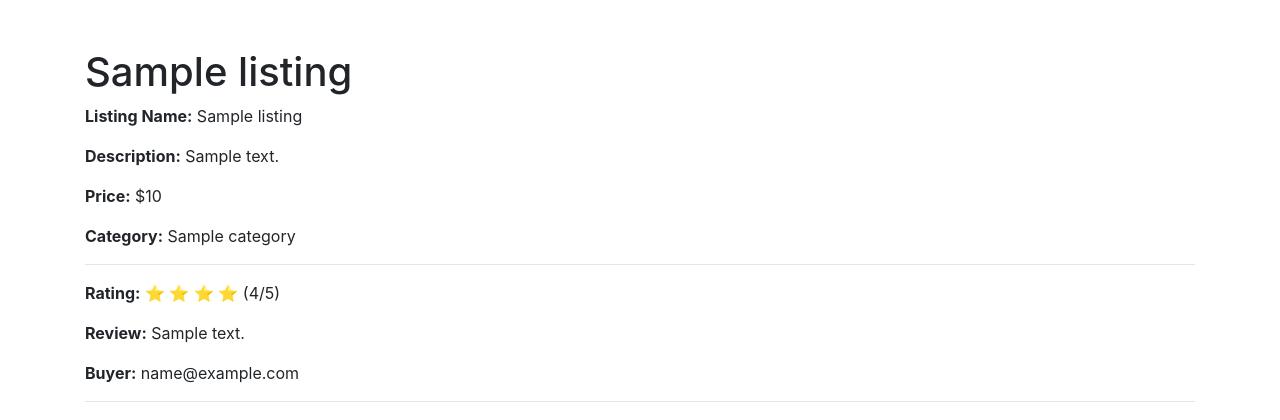
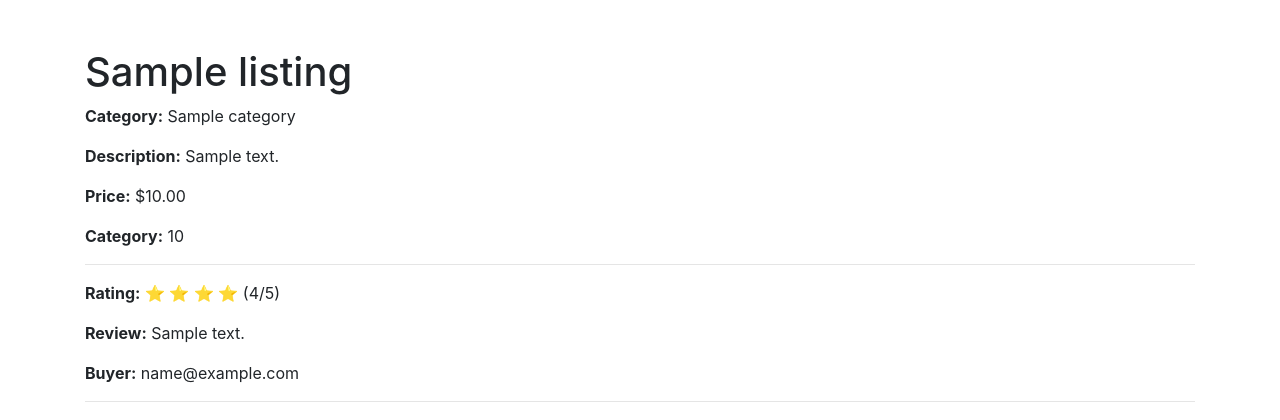
Before and after one commit to Andon-Li/DB-Team-Project-Phase-2, a Python web app: template templates/listing_detail.html in a window 1280 px wide. Shown: the part 68-488 px from the top of the page. Run offline with Jinja, Linux system fonts and the light colour scheme; the template is opened without the code that fills it: most values are stand-ins (such as "Sample title", 1, 10 or a date in 2020); some libraries are stand-ins or nearby versions.

Commit message:
Fixed listing detail page

```diff
--- a/templates/edit_listing.html
+++ b/templates/edit_listing.html
@@ -22,7 +22,7 @@
 
         <div class="mb-3">
             <label for="price" class="form-label">Price ($)</label>
-            <input type="number" class="form-control" id="price" name="price" value="{{ listing['price'] }}" required min="0" step="0.01">
+            <input type="number" class="form-control" id="price" name="price" value="{{ '%.2f' % listing['price'] }}" required min="0" step="0.01">
         </div>
 
         {% if account_type == 'helpdesk' %}
--- a/templates/listing_detail.html
+++ b/templates/listing_detail.html
@@ -7,10 +7,11 @@
 {% block body %}
     <div class="container mt-5">
         <h1>{{ listing['title'] }}</h1>
-        <p><strong>Listing Name:</strong> {{ listing['name'] }}</p>
+        <p><strong>Category:</strong> {{ listing['category'] }}</p>
         <p><strong>Description:</strong> {{ listing['description'] }}</p>
-        <p><strong>Price:</strong> ${{ listing['price'] }}</p>
-        <p><strong>Category:</strong> {{ listing['category'] }}</p>
+        <p><strong>Price:</strong> ${{ '%.2f' % listing['price'] }}</p>
+        <p><strong>Category:</strong> {{ listing['quantity'] }}</p>
+
 
         {% if account_type.lower() == 'buyer' %}
         <form method="POST">
```
